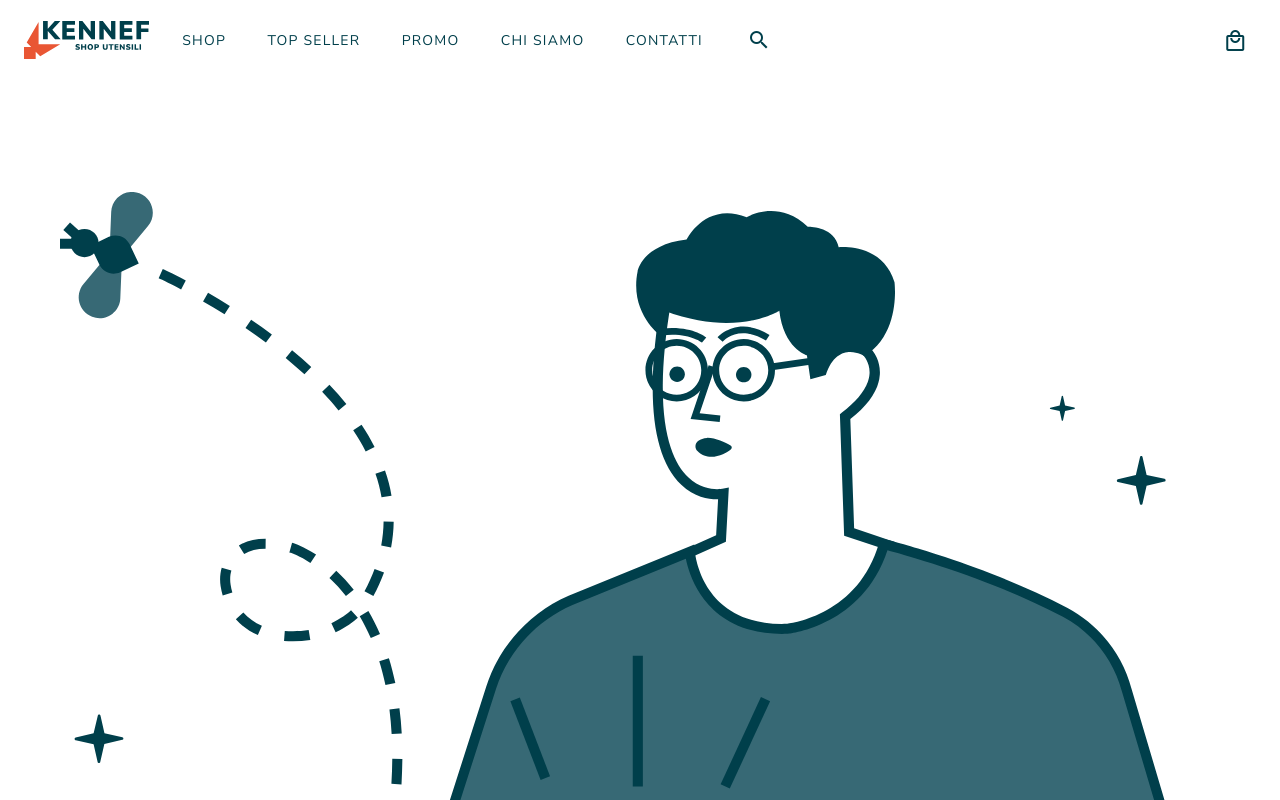
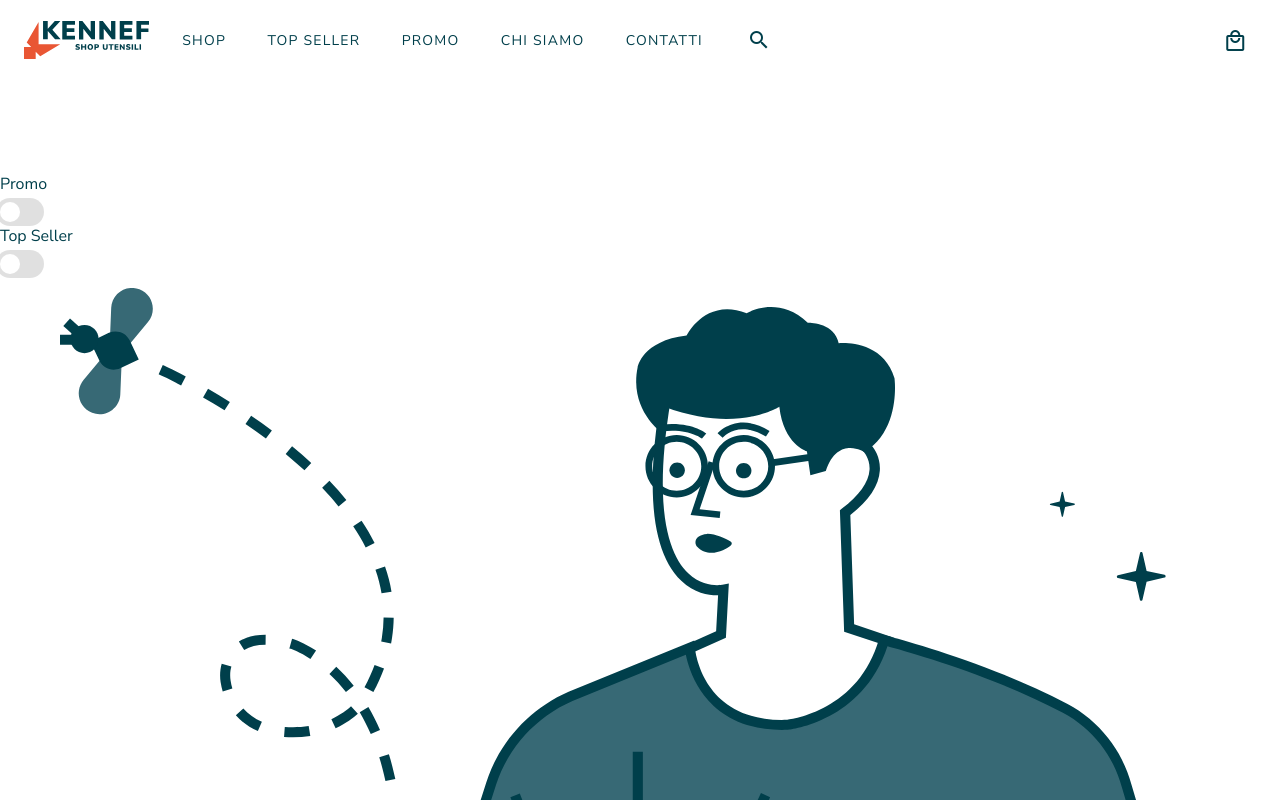
Before and after one commit to EthanITA/Kennef, a Vue app: page /shop in a window 1280 px wide. Shown: the top 800 px of the page. Built offline with nearby package versions, Linux system fonts and the light colour scheme; no server answers.

Commit message:
feat(VShop): add Promo and Top seller filters

```diff
--- a/src/components/Shop/VShop.vue
+++ b/src/components/Shop/VShop.vue
@@ -10,9 +10,9 @@
 			<div
 				:class="{
 					'tw-col-span-full': $vuetify.breakpoint.smAndDown,
-					'tw-col-span-2': $vuetify.breakpoint.mdAndUp
+					'tw-col-span-2 tw-flex-col': $vuetify.breakpoint.mdAndUp
 				}"
-				class="d-flex mt-2"
+				class="d-flex tw-gap-2"
 			>
 				<div
 					v-if="store.products.length || hasFilters"
@@ -45,6 +45,54 @@
 					>
 						Rimuovi
 					</p>
+				</div>
+				<div
+					:class="{
+						'tw-flex-1 tw-justify-evenly tw-items-center': $vuetify.breakpoint.smAndDown,
+						'tw-flex-col tw-pl-4': $vuetify.breakpoint.mdAndUp
+					}"
+					class="tw-gap-2 tw-flex"
+				>
+					<div class="tw-flex tw-items-center tw-gap-4 tw-justify-between">
+						<p class="mb-0 tw-uppercase">Promo</p>
+						<v-switch
+							:value="isPromo"
+							class="mt-0"
+							color="primary"
+							flat
+							hide-details
+							inset
+							@change="
+								$router.push({
+									path: '/shop',
+									query: {
+										...queries,
+										promo: $event ? 'true' : undefined
+									}
+								})
+							"
+						/>
+					</div>
+					<div class="tw-flex tw-items-center tw-gap-4 tw-justify-between">
+						<p class="mb-0 tw-uppercase">Top Seller</p>
+						<v-switch
+							:value="isTopSeller"
+							class="mt-0"
+							color="primary"
+							flat
+							hide-details
+							inset
+							@change="
+								$router.push({
+									path: '/shop',
+									query: {
+										...queries,
+										top_seller: $event ? 'true' : undefined
+									}
+								})
+							"
+						/>
+					</div>
 				</div>
 			</div>
 			<div
@@ -98,17 +146,21 @@ const vuetify = useVuetify()
 const route = useRoute()
 const router = useRouter()
 const queries = computed(() => route.query)
+const isPromo = ref<boolean>()
+const isTopSeller = ref<boolean>()
+watch(
+	() => [queries.value.promo, queries.value.top_seller],
+	([promo, topSeller]) => {
+		isPromo.value = !!promo
+		isTopSeller.value = !!topSeller
+	}
+)
+
+onMounted(() => {
+	isPromo.value = !!queries.value.promo
+	isTopSeller.value = !!queries.value.top_seller
+})
 const categoryStore = categoriesStore()
-
-const getQueryFilters = () => {
-	const query: Record<string, any> = {}
-	filters.value
-		.map((f) => f.id)
-		.forEach((id) => {
-			if (queries.value[id]) query[id] = queries.value[id]
-		})
-	return query
-}
 
 const filters = computed<Filter[]>(() => [
 	{
@@ -125,7 +177,7 @@ const filters = computed<Filter[]>(() => [
 				router.push({
 					name: 'shop',
 					query: {
-						...getQueryFilters(),
+						...queries.value,
 						category: category.id.toString()
 					}
 				})
@@ -145,7 +197,7 @@ const filters = computed<Filter[]>(() => [
 				router.push({
 					name: 'shop',
 					query: {
-						...getQueryFilters(),
+						...queries.value,
 						price_range: price.toString()
 					}
 				})
@@ -164,7 +216,7 @@ const filters = computed<Filter[]>(() => [
 				router.push({
 					name: 'shop',
 					query: {
-						...getQueryFilters(),
+						...queries.value,
 						brand: brand.option_id.toString()
 					}
 				})
@@ -178,9 +230,7 @@ const enableFilter = ref<boolean>(hasFilters.value)
 
 const updateShop = debounce(() => {
 	if (queries.value.search) store.searchProducts((queries.value.search as string) || '')
-	else if (queries.value.promo) store.getPromos()
-	else if (queries.value.top_seller) store.getTopSellers()
-	else if (hasFilters.value) store.getByFilters(true)
+	else if (Object.keys(queries.value)) store.getByFilters(true)
 	else store.getFirstPage()
 }, 50)
 watch(queries, updateShop)
--- a/src/store/products.ts
+++ b/src/store/products.ts
@@ -188,7 +188,18 @@ export const productsStore = defineStore('products', () => {
 					conditionType: 'lteq'
 				})
 		}
-
+		if (queries.value.top_seller)
+			addQuery({
+				field: 'top_seller',
+				value: '1',
+				conditionType: 'eq'
+			})
+		if (queries.value.promo)
+			addQuery({
+				field: 'special_price',
+				value: '0',
+				conditionType: 'gt'
+			})
 		return getProducts(productQueries)
 	}
 
--- a/src/types/product.ts
+++ b/src/types/product.ts
@@ -88,7 +88,13 @@ interface CustomAttribute {
 	value: string | string[]
 }
 export interface ProductQuery {
-	'searchCriteria[filterGroups][0][filters][0][field]'?: keyof Product | 'entity_id' | 'manufacturer' | 'category_id'
+	'searchCriteria[filterGroups][0][filters][0][field]'?:
+		| keyof Product
+		| 'entity_id'
+		| 'manufacturer'
+		| 'category_id'
+		| 'top_seller'
+		| 'special_price'
 
 	'searchCriteria[filterGroups][0][filters][0][value]'?: string | number
 
```
